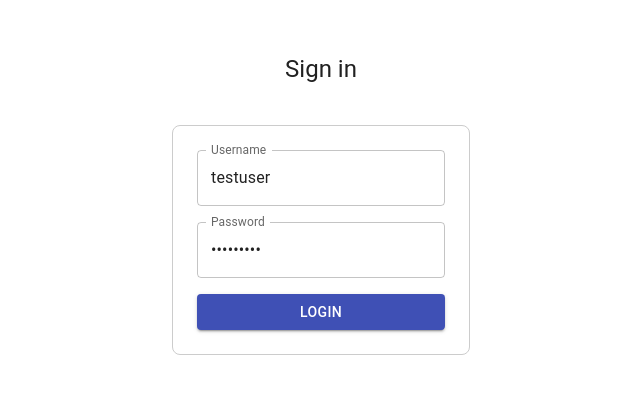
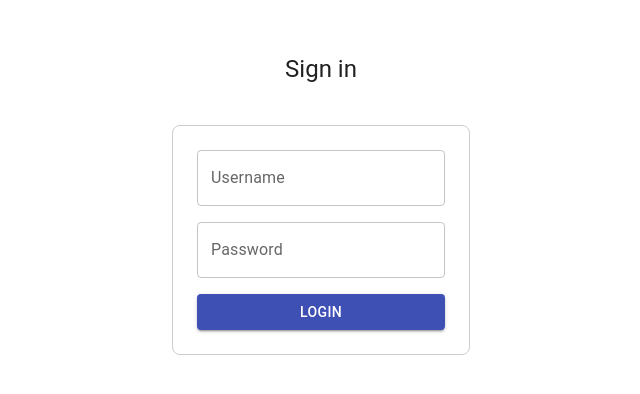
Before and after one commit to AlexeyHaladko/test-case-app, a React (Vite) app: page /test-case-app/login in a window 1280 px wide. Shown: the part 228-622 px from the top of the page, without its empty margins (319-959 px from the left). Built offline with nearby package versions, Linux system fonts and the light colour scheme.

Commit message:
[test-app] - remove password from predefined form

```diff
--- a/src/features/login/login-form.tsx
+++ b/src/features/login/login-form.tsx
@@ -10,8 +10,8 @@ function LoginForm() {
   const { login } = useAuth();
   const form = useForm({
     defaultValues: {
-      [FieldKeys.username]: 'testuser',
-      [FieldKeys.password]: 'Test1234!',
+      [FieldKeys.username]: "",
+      [FieldKeys.password]: "",
     },
     onSubmit: ({ value }) => {
       login(value);
```
